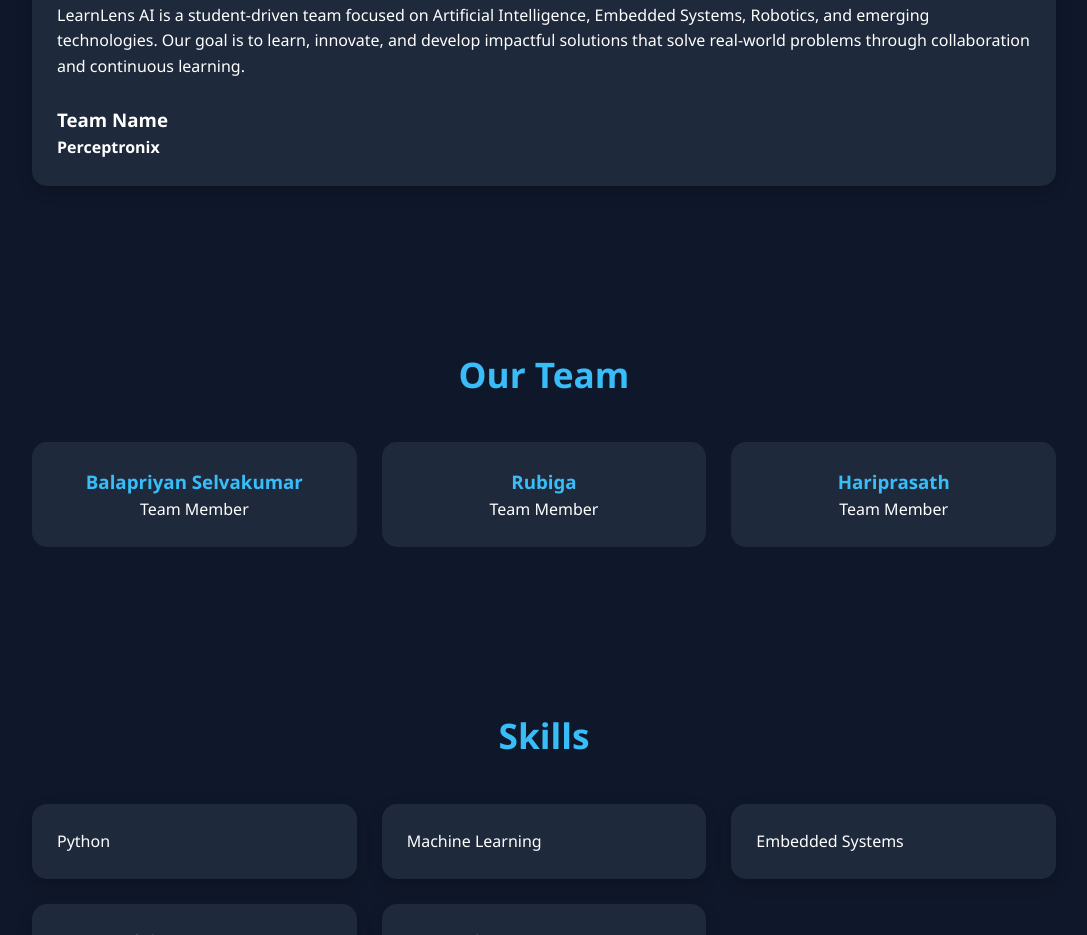
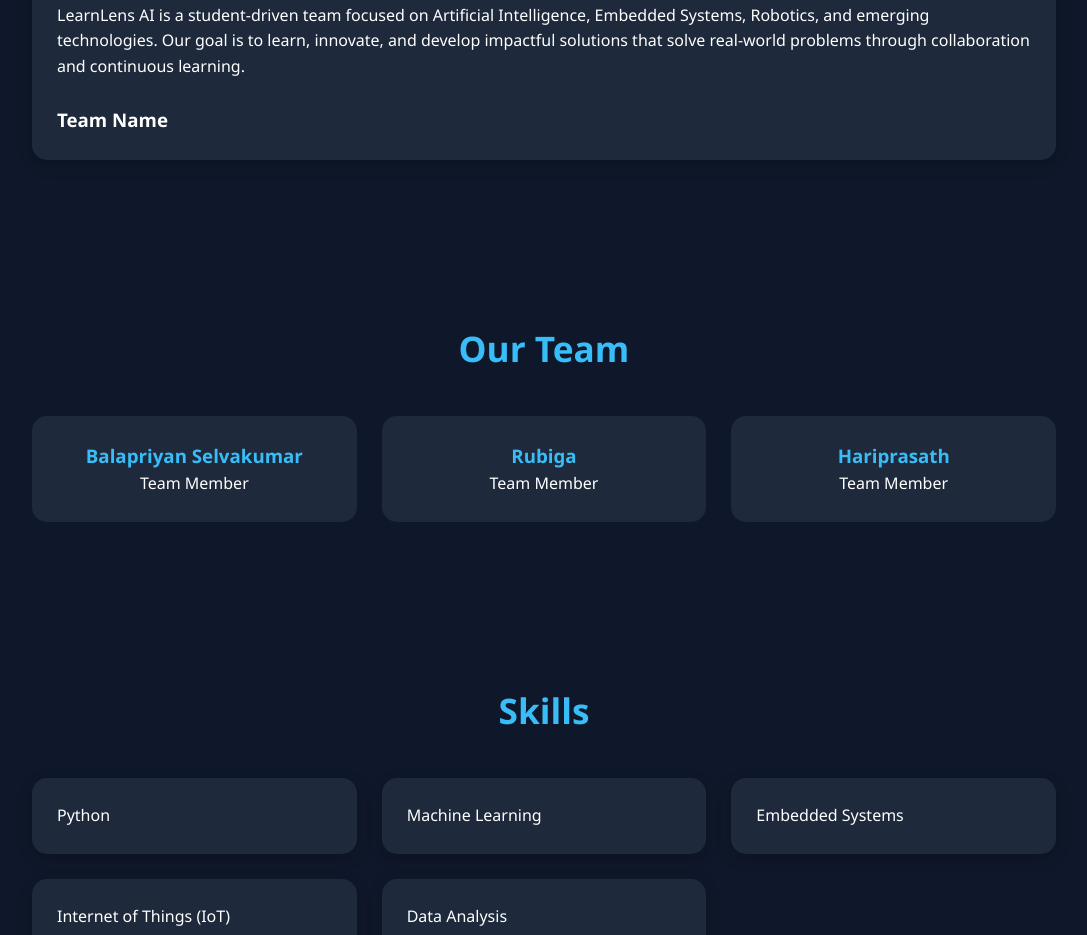
Before and after one commit to LearnLens-AI/learnlens-ai.github.io, a plain HTML site: page index.html in a window 1280 px wide. Shown: the part 997-1932 px from the top of the page, without its empty margins (96-1183 px from the left). Drawn offline with Linux system fonts and the light colour scheme.

Commit message:
Update index.html

```diff
--- a/index.html
+++ b/index.html
@@ -211,7 +211,7 @@
 
         <h3>Team Name</h3>
 
-        <p><strong>Perceptronix</strong></p>
+
 
     </div>
 
```
